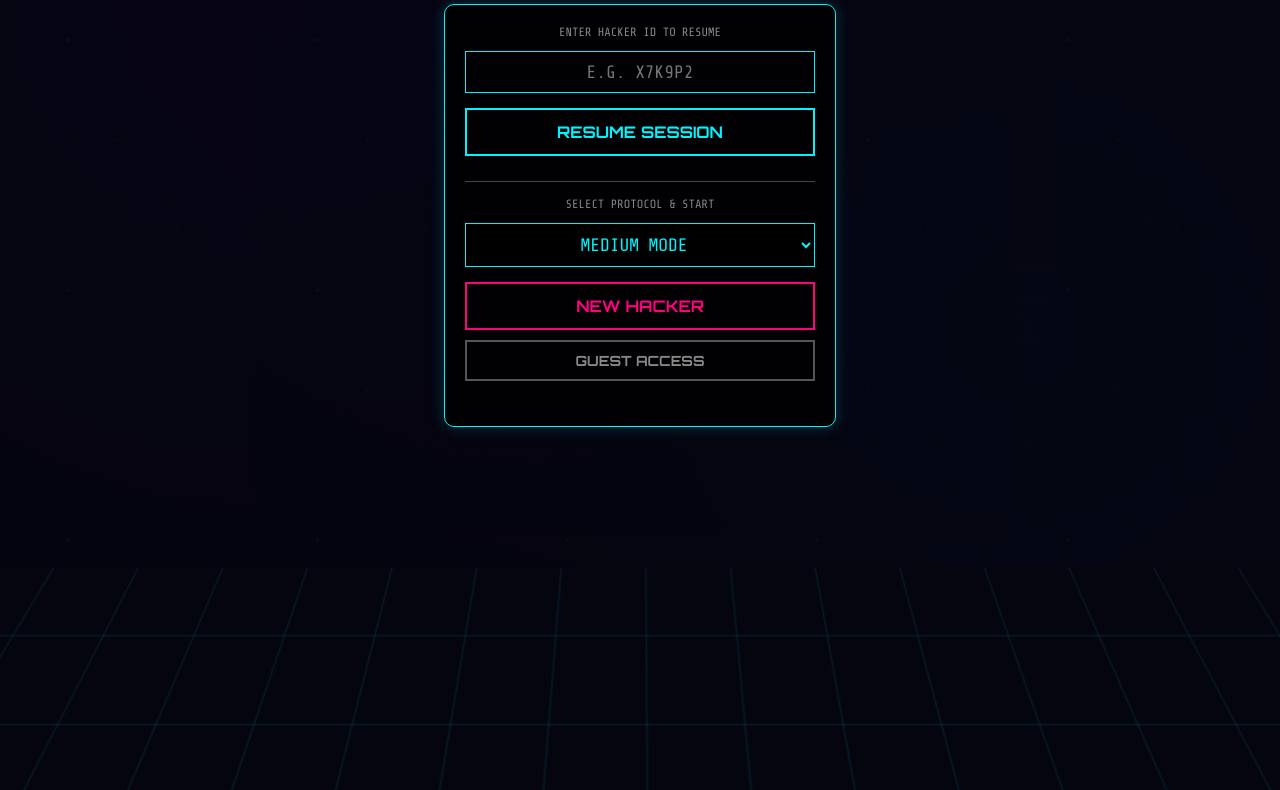
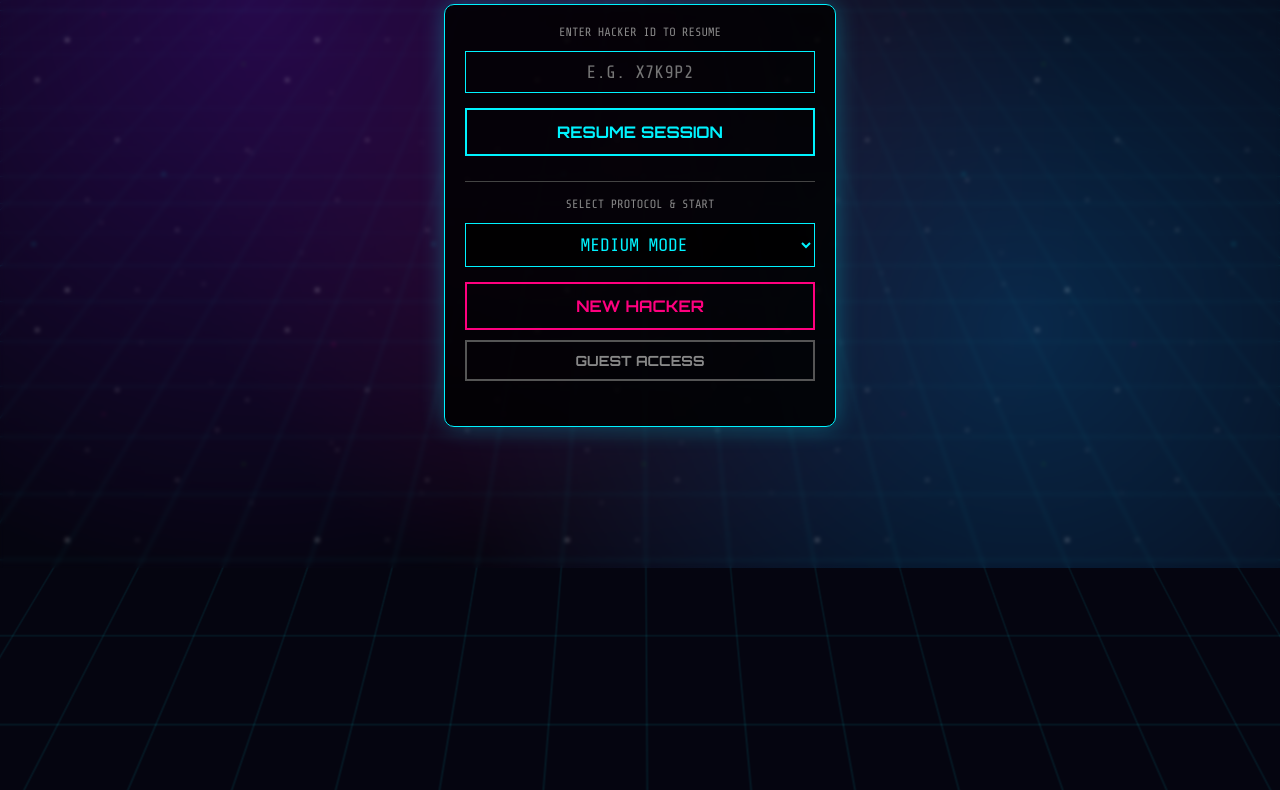
Before and after one commit to shahidbisati/cyber-math-overdrive, a plain HTML site: page index.html in a window 1280 px wide. Shown: the part 232-1022 px from the top of the page. Drawn offline with nearby package versions, Linux system fonts and the light colour scheme.

Commit message:
Update index.html

```diff
--- a/index.html
+++ b/index.html
@@ -29,7 +29,7 @@
             touch-action: none;
         }
 
-        /* --- NEW GALAXY BACKGROUND ENGINE --- */
+        /* --- DENSE GALAXY BACKGROUND ENGINE --- */
         .galaxy-bg {
             position: absolute; top: 0; left: 0; width: 100%; height: 100%;
             background:
@@ -47,27 +47,43 @@
         }
 
         .stars {
-            background-image: radial-gradient(1.5px 1.5px at 20px 30px, #ffffff, rgba(0,0,0,0)),
-                              radial-gradient(1.5px 1.5px at 80px 120px, rgba(255,255,255,0.8), rgba(0,0,0,0)),
-                              radial-gradient(1.5px 1.5px at 150px 40px, rgba(255,255,255,0.6), rgba(0,0,0,0)),
-                              radial-gradient(2px 2px at 220px 180px, #ffffff, rgba(0,0,0,0));
+            background-image:
+                radial-gradient(1.5px 1.5px at 20px 30px, #ffffff, transparent),
+                radial-gradient(1.5px 1.5px at 80px 120px, rgba(255,255,255,0.8), transparent),
+                radial-gradient(1.5px 1.5px at 150px 40px, rgba(255,255,255,0.6), transparent),
+                radial-gradient(2px 2px at 220px 180px, #ffffff, transparent),
+                radial-gradient(1px 1px at 40px 180px, rgba(255,255,255,0.9), transparent),
+                radial-gradient(1.5px 1.5px at 120px 70px, rgba(255,255,255,0.7), transparent),
+                radial-gradient(2px 2px at 190px 220px, rgba(255,255,255,0.8), transparent),
+                radial-gradient(1px 1px at 240px 90px, #ffffff, transparent);
             background-size: 250px 250px;
             animation: stardrift 100s linear infinite;
         }
 
         .stars-2 {
-            background-image: radial-gradient(1px 1px at 50px 160px, rgba(255,255,255,0.9), rgba(0,0,0,0)),
-                              radial-gradient(1px 1px at 130px 210px, rgba(255,255,255,0.7), rgba(0,0,0,0)),
-                              radial-gradient(1.5px 1.5px at 200px 90px, rgba(255,255,255,0.5), rgba(0,0,0,0)),
-                              radial-gradient(1px 1px at 280px 30px, rgba(255,255,255,0.8), rgba(0,0,0,0));
+            background-image:
+                radial-gradient(1px 1px at 50px 160px, rgba(255,255,255,0.9), transparent),
+                radial-gradient(1px 1px at 130px 210px, rgba(255,255,255,0.7), transparent),
+                radial-gradient(1.5px 1.5px at 200px 90px, rgba(255,255,255,0.5), transparent),
+                radial-gradient(1px 1px at 280px 30px, rgba(255,255,255,0.8), transparent),
+                radial-gradient(1px 1px at 20px 80px, rgba(255,255,255,0.6), transparent),
+                radial-gradient(1px 1px at 90px 280px, rgba(255,255,255,0.7), transparent),
+                radial-gradient(1.5px 1.5px at 250px 190px, rgba(255,255,255,0.4), transparent),
+                radial-gradient(1px 1px at 320px 250px, rgba(255,255,255,0.8), transparent),
+                radial-gradient(1px 1px at 160px 320px, rgba(255,255,255,0.5), transparent);
             background-size: 350px 350px;
             animation: stardrift 150s linear infinite;
             opacity: 0.7;
         }
 
         .stars-3 {
-            background-image: radial-gradient(2px 2px at 10px 10px, #00f3ff, rgba(0,0,0,0)),
-                              radial-gradient(2px 2px at 180px 180px, #ff007f, rgba(0,0,0,0));
+            background-image:
+                radial-gradient(2px 2px at 10px 10px, var(--neon-cyan), transparent),
+                radial-gradient(2px 2px at 180px 180px, var(--neon-pink), transparent),
+                radial-gradient(1.5px 1.5px at 90px 300px, var(--neon-green), transparent),
+                radial-gradient(2px 2px at 280px 80px, var(--neon-cyan), transparent),
+                radial-gradient(1.5px 1.5px at 350px 250px, var(--neon-pink), transparent),
+                radial-gradient(1.5px 1.5px at 50px 120px, rgba(255,255,255,0.8), transparent);
             background-size: 400px 400px;
             animation: stardrift 200s linear infinite;
             opacity: 0.5;
@@ -136,9 +152,10 @@
 
         #system-msg { text-align: center; font-size: 14px; height: 20px; text-transform: uppercase; font-weight: bold; margin-top: 5px; }
 
-        /* Start Screen with Cloud Save UI */
-        #start-screen { position: absolute; top: 0; left: 0; width: 100%; height: 100%; background: rgba(5, 5, 16, 0.95); z-index: 100; display: flex; flex-direction: column; justify-content: center; align-items: center; text-align: center;}
-        .login-box { background: rgba(0,0,0,0.8); border: 1px solid var(--neon-cyan); padding: 20px; border-radius: 10px; box-shadow: 0 0 15px rgba(0,243,255,0.2); width: 80%; max-width: 350px;}
+        /* --- VISIBLE HOMEPAGE BACKGROUND FIX --- */
+        #start-screen { position: absolute; top: 0; left: 0; width: 100%; height: 100%; background: transparent; backdrop-filter: blur(2px); z-index: 100; display: flex; flex-direction: column; justify-content: center; align-items: center; text-align: center;}
+
+        .login-box { background: rgba(0,0,0,0.85); border: 1px solid var(--neon-cyan); padding: 20px; border-radius: 10px; box-shadow: 0 0 25px rgba(0,243,255,0.3); width: 80%; max-width: 350px;}
         .hacker-input { background: transparent; border: 1px solid var(--neon-cyan); color: var(--neon-cyan); font-family: 'Share Tech Mono'; font-size: 18px; padding: 10px; width: 100%; box-sizing: border-box; text-align: center; margin-bottom: 15px; text-transform: uppercase;}
         .hacker-input:focus { outline: none; box-shadow: 0 0 10px var(--neon-cyan); }
         .start-btn { background: transparent; color: var(--neon-cyan); border: 2px solid var(--neon-cyan); padding: 12px 20px; font-family: 'Orbitron'; font-size: 16px; font-weight: bold; cursor: pointer; transition: 0.3s; text-transform: uppercase; width: 100%; margin-bottom: 10px;}
@@ -495,7 +512,6 @@
         const clientY = e.touches ? e.touches[0].clientY : e.clientY;
         draggedBlock.style.left = (clientX - offsetX) + 'px'; draggedBlock.style.top = (clientY - offsetY) + 'px';
     }
-
     function handlePointerUp(e) {
         if (!draggedBlock) return;
         const clientX = e.changedTouches ? e.changedTouches[0].clientX : e.clientX;
@@ -568,19 +584,16 @@
         if (sys.difficulty === 'easy') {
             blockCount = Math.min(2 + Math.floor((sys.level - 1) / 4), 3);
             maxVal = Math.min(3 + Math.floor((sys.level - 1) / 2), 9);
-            // ZERO decoys for levels 1 through 5.
             baseDecoyCount = sys.level > 5 ? 1 : 0;
         }
         else if (sys.difficulty === 'hard') {
             blockCount = Math.min(3 + Math.floor((sys.level - 1) / 3), 5);
             maxVal = Math.min(8 + Math.floor((sys.level - 1) * 1.5), 25);
-            // Locks at 2 until level 11, then scales to 5
             baseDecoyCount = sys.level > 10 ? Math.min(2 + Math.floor((sys.level - 10) / 3), 5) : 2;
         }
         else {
             blockCount = Math.min(2 + Math.floor((sys.level - 1) / 3), 4);
             maxVal = Math.min(5 + (sys.level - 1), 15);
-            // Locks at 1 until level 11, then scales to 4
             baseDecoyCount = sys.level > 10 ? Math.min(1 + Math.floor((sys.level - 10) / 4), 4) : 1;
         }
 
```
